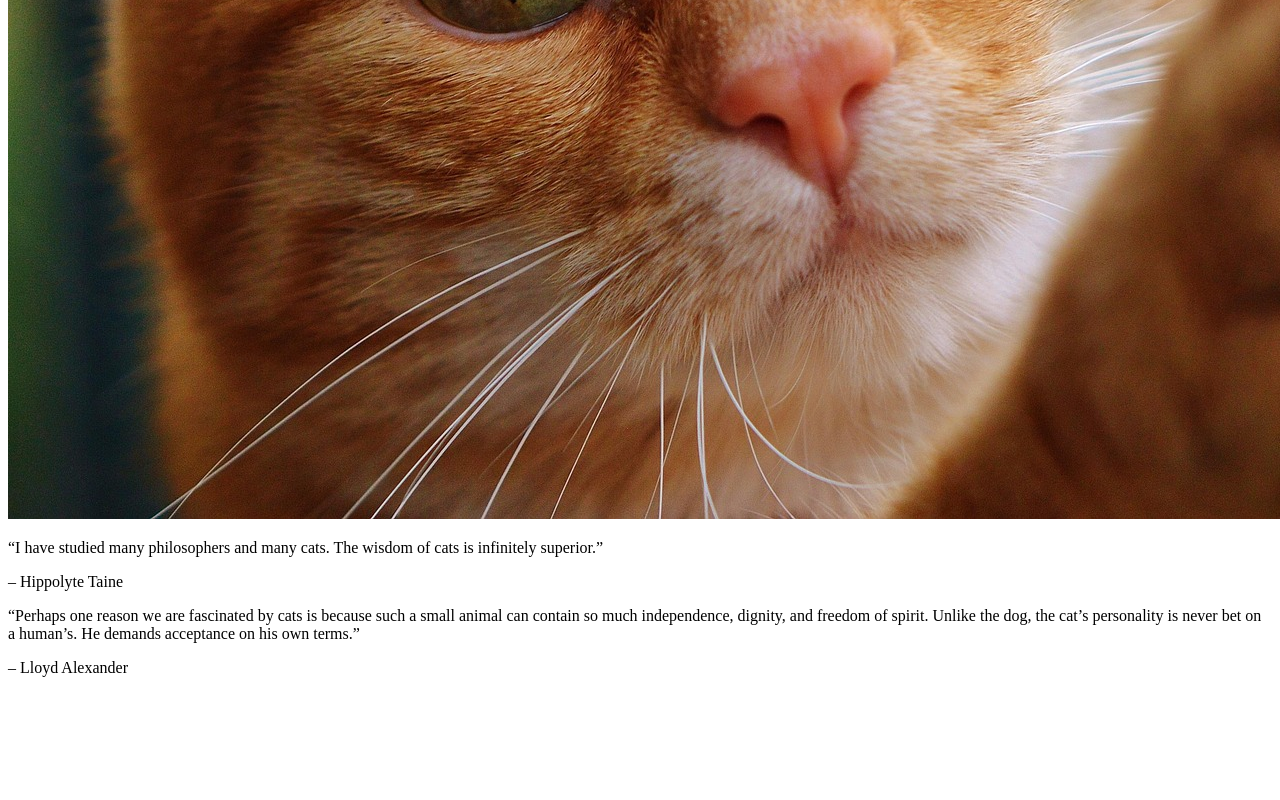
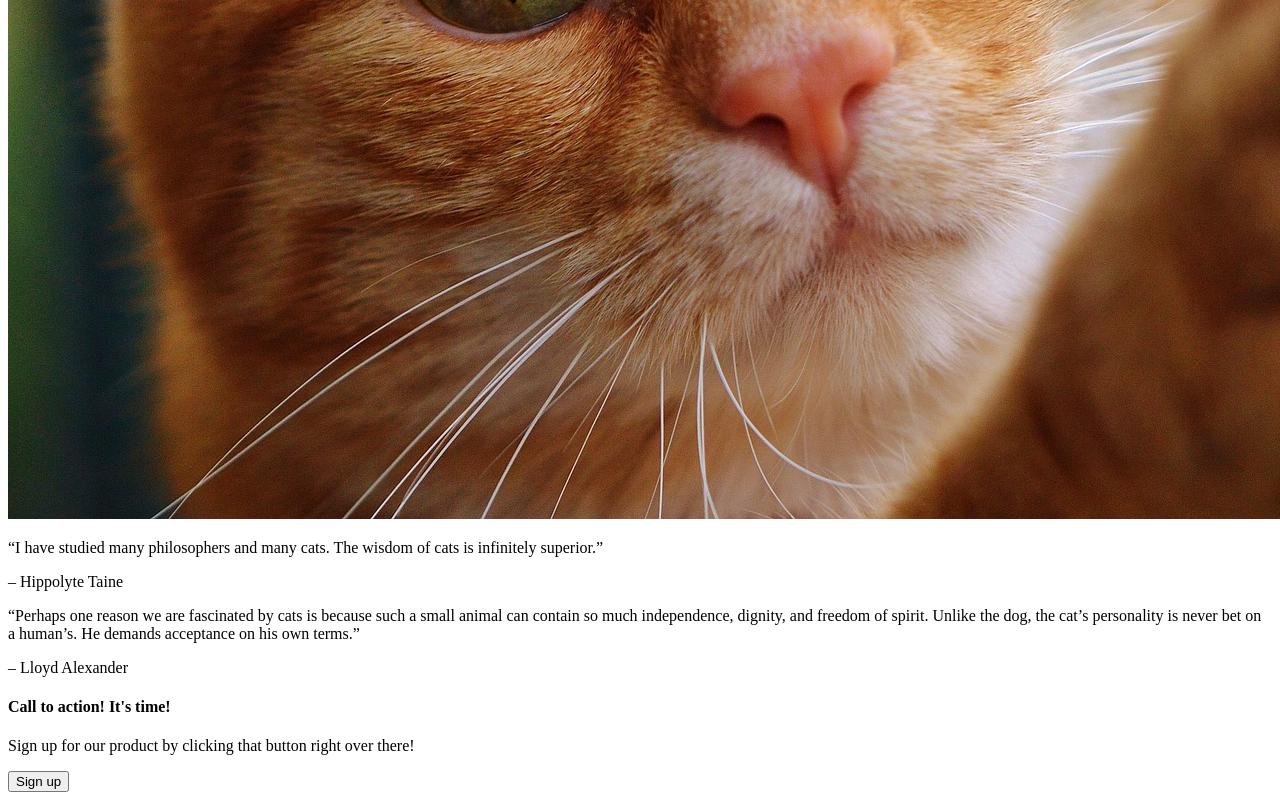
Before and after one commit to Krovannox/landing-page-project, a plain HTML site: page index.html in a window 1280 px wide. Shown: the part 8190-8990 px from the top of the page. Before the commit the page ends 8883 px from the top, so only its background shows below. Drawn offline with Linux system fonts and the light colour scheme.

Commit message:
Add sign up advertisement section to html

```diff
--- a/index.html
+++ b/index.html
@@ -74,5 +74,15 @@
             </div>
         </section>
 
+        <section class="sign-up-ad">
+            <div class="container">
+                <div class="sign-up-text">
+                    <h4>Call to action! It's time!</h4>
+                    <p>Sign up for our product by clicking that button right over there!</p>
+                </div>
+                <button class="bottom-button" type="button">Sign up</button>
+            </div>
+        </section>
+
     </body>
 </html>
```
